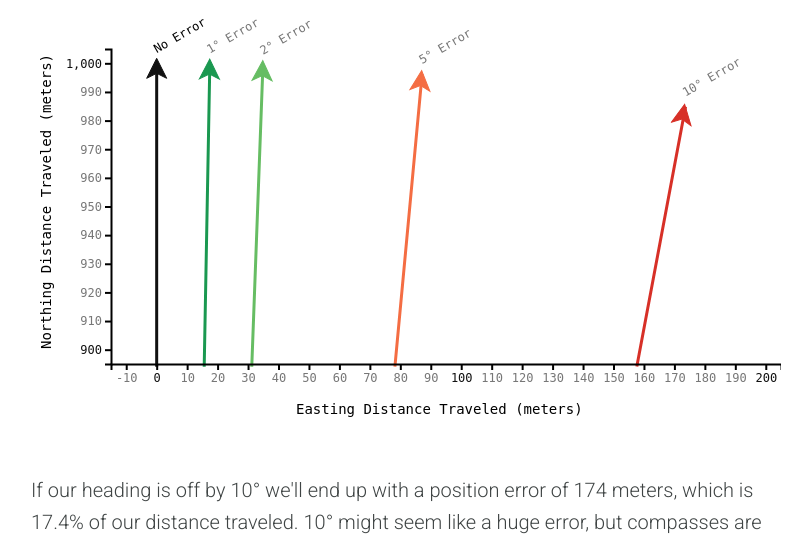
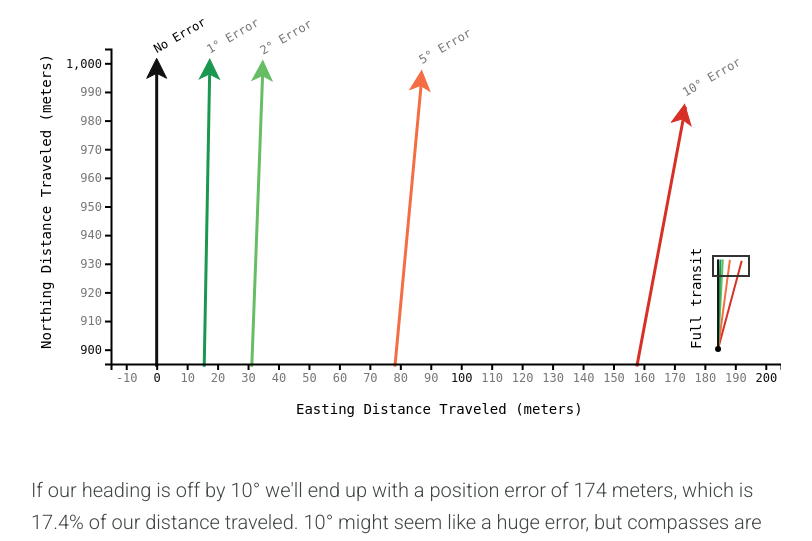
Before and after one commit to mattparrilla/mattparrilla.github.io, a Flask app: template templates/inertial-navigation-marine-robotics.html in a window 1280 px wide. Shown: the part 3319-3860 px from the top of the page, without its empty margins (234-1046 px from the left). Run offline with Flask 2, Linux system fonts and the light colour scheme; the template is opened without the code that fills it, so the values that code supplies are empty; some libraries are stand-ins or nearby versions; some web fonts are replaced.

Commit message:
Add context plot with vertical text

```diff
--- a/static/css/inertial_nav.css
+++ b/static/css/inertial_nav.css
@@ -6,6 +6,10 @@ svg {
 .line {
   fill: none;
   stroke-width: 3px;
+}
+
+.context_line {
+  stroke-width: 2px;
 }
 
 .img-responsive {
--- a/static/js/inertial_plots.js
+++ b/static/js/inertial_plots.js
@@ -93,6 +93,60 @@ const plotHeadingErrors = (width) => {
     .attr("class", "axis_label")
     .attr("transform", `translate(20,350), rotate(-90)`)
     .text("Northing Distance Traveled (meters)");
+
+
+  // Plot small context box
+  const contextDimensions = { width: 40, height: 100 };
+  x.domain([-15, 205]);
+  y.domain([0, 1005]);
+  x.range([5, contextDimensions.width - 5])
+  y.range([contextDimensions.height - 5, 5])
+  const contextPosition = {
+    x: width - contextDimensions.width - 30,
+    y: height - margin.bottom - contextDimensions.height - 10
+  };
+  const contextPlot = `
+    <svg
+      id="context_plot"
+      x="${contextPosition.x}"
+      y="${contextPosition.y}"
+      height="${contextDimensions.height}"
+      width="${contextDimensions.width}">
+    </svg>`;
+
+  plot.append("g").html(contextPlot);
+
+  lines.reverse().forEach(({ error, color }) => {
+    plot.select("#context_plot")
+      .append("g")
+        .append("path")
+          .attr("class", "context_line")
+          .attr("d", line(error)(distance))
+          .attr("stroke", color);
+  });
+
+  plot.select("#context_plot")
+    .append("g")
+    .html(`
+      <rect
+        x=2
+        y=2
+        width="${contextDimensions.width - 4}"
+        height="${contextDimensions.width / 2}"
+        fill-opacity="0"
+        stroke="#333"
+        stroke-width="2px"
+      />`);
+
+  plot.select("#context_plot")
+    .append("g")
+    .html(`<circle cx="${x(0)}" cy="${y(0)}" r="3" />`);
+
+  plot.append("text")
+    .attr("class", "axis_label")
+    .attr("transform", `translate(${contextPosition.x - 10},${contextPosition.y + contextDimensions.height - 5}) rotate(-90)`)
+    .text("Full transit");
+
 };
 
 document.addEventListener('DOMContentLoaded', () => {
```
